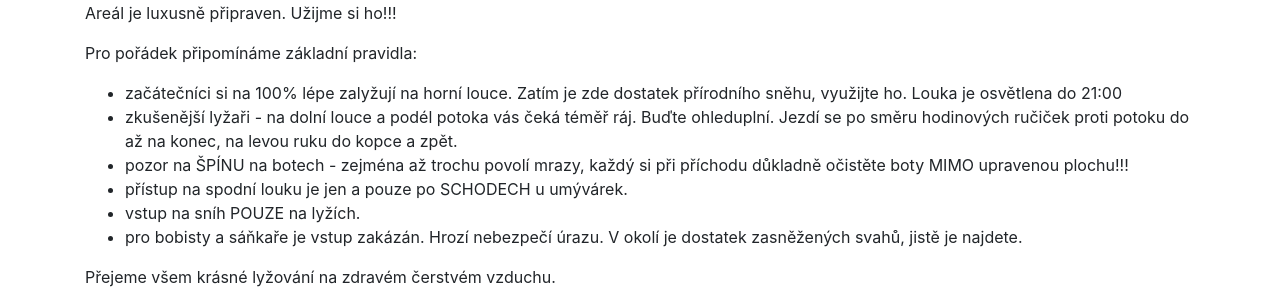
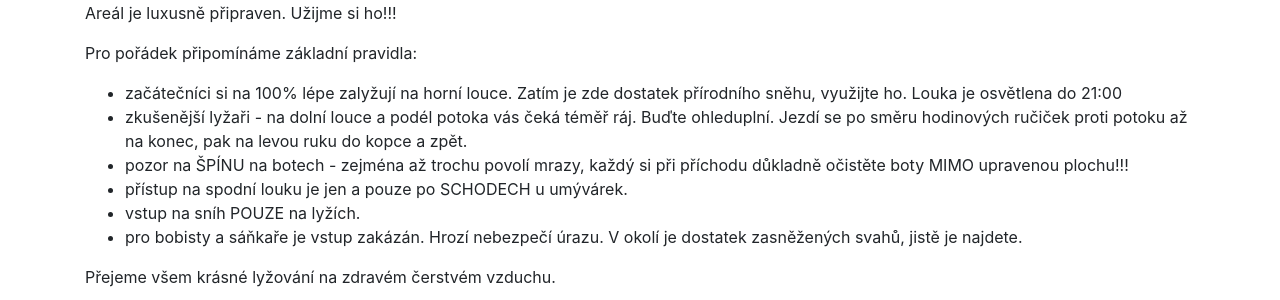
Before and after one commit to skisumava/skisumava.github.io, a Jekyll site: the page built from _posts/2020-12-29-Vodnik-pravidla2.md, in a window 1280 px wide. Shown: the part 538-838 px from the top of the page. Built offline with Jekyll 4.4.1, drawn with Linux system fonts in a browser that asks for light colours.

Commit message:
Update 2020-12-29-Vodnik-pravidla2.md

```diff
--- a/_posts/2020-12-29-Vodnik-pravidla2.md
+++ b/_posts/2020-12-29-Vodnik-pravidla2.md
@@ -14,7 +14,7 @@ Areál je luxusně připraven. Užijme si ho!!!
 
 Pro pořádek připomínáme základní pravidla:
 - začátečníci si na 100% lépe zalyžují na horní louce. Zatím je zde dostatek přírodního sněhu, využijte ho. Louka je osvětlena do 21:00
-- zkušenější lyžaři - na dolní louce a podél potoka vás čeká téměř ráj. Buďte ohleduplní. Jezdí se po směru hodinových ručiček proti potoku do až na konec, na levou ruku do kopce a zpět.
+- zkušenější lyžaři - na dolní louce a podél potoka vás čeká téměř ráj. Buďte ohleduplní. Jezdí se po směru hodinových ručiček proti potoku až na konec, pak na levou ruku do kopce a zpět.
 - pozor na ŠPÍNU na botech - zejména až trochu povolí mrazy, každý si při příchodu důkladně očistěte boty MIMO upravenou plochu!!!
 - přístup na spodní louku je jen a pouze po SCHODECH u umývárek.
 - vstup na sníh POUZE na lyžích.
```
